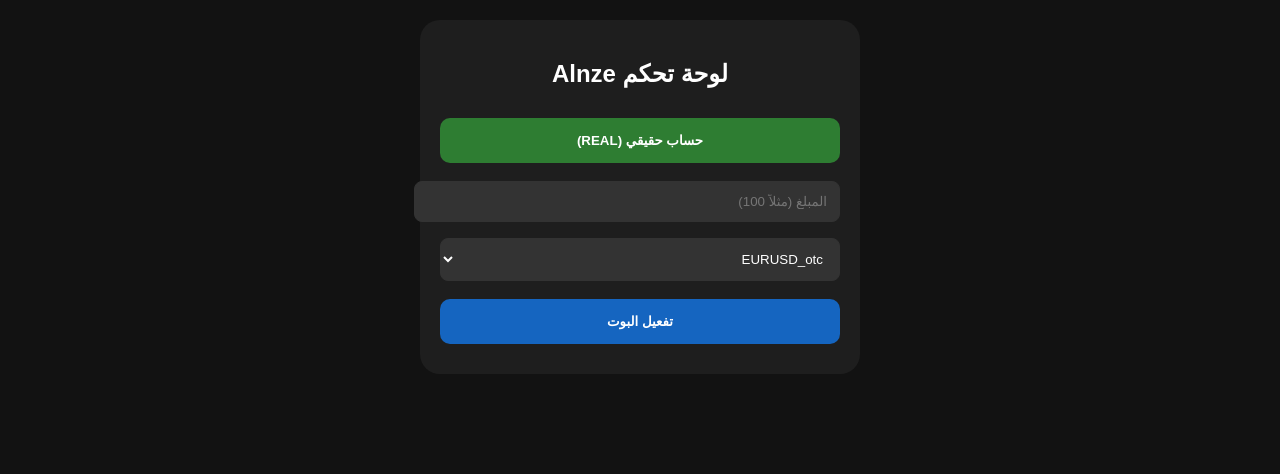
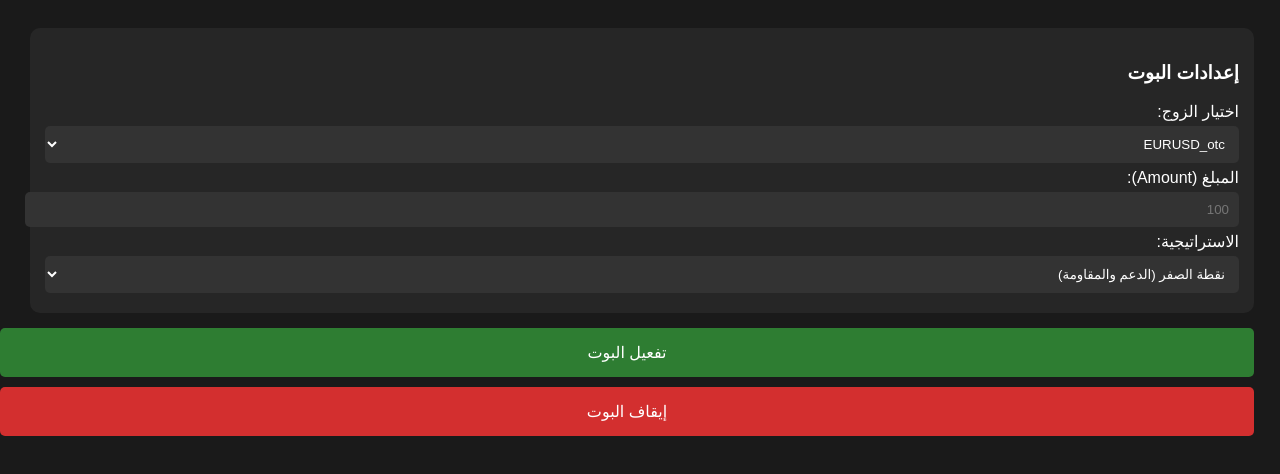
Before and after one commit to fhdmhnd1996-commits/Alnze-Bot-UI, a plain HTML site: page index.html in a window 1280 px wide. Drawn offline with Linux system fonts and the light colour scheme.

Commit message:
Update index.html

```diff
--- a/index.html
+++ b/index.html
@@ -2,22 +2,39 @@
 <html lang="ar" dir="rtl">
 <head>
     <meta charset="UTF-8">
+    <meta name="viewport" content="width=device-width, initial-scale=1.0">
     <style>
-        body { background-color: #121212; color: #ffffff; font-family: sans-serif; margin: 0; padding: 20px; }
-        .container { max-width: 400px; margin: auto; background: #1e1e1e; padding: 20px; border-radius: 20px; }
-        button { width: 100%; padding: 15px; margin: 10px 0; border: none; border-radius: 10px; font-weight: bold; cursor: pointer; }
-        .real-btn { background-color: #2e7d32; color: white; }
-        .start-btn { background-color: #1565c0; color: white; }
-        input, select { width: 100%; padding: 12px; margin: 8px 0; border-radius: 8px; border: 1px solid #333; background: #333; color: white; }
+        body { background-color: #1a1a1a; color: white; font-family: sans-serif; padding: 20px; }
+        .card { background-color: #262626; padding: 15px; border-radius: 10px; margin-bottom: 15px; }
+        select, input { width: 100%; padding: 10px; margin: 5px 0; background: #333; color: white; border: none; border-radius: 5px; }
+        .btn-green { background-color: #2e7d32; padding: 15px; text-align: center; border-radius: 5px; width: 100%; margin-top: 10px; }
+        .btn-blue { background-color: #1976d2; padding: 15px; text-align: center; border-radius: 5px; width: 100%; margin-top: 10px; }
     </style>
 </head>
 <body>
-    <div class="container">
-        <h2 style="text-align:center;">لوحة تحكم Alnze</h2>
-        <button class="real-btn">حساب حقيقي (REAL)</button>
-        <input type="number" placeholder="المبلغ (مثلاً 100)">
-        <select><option>EURUSD_otc</option></select>
-        <button class="start-btn" onclick="alert('جاري تفعيل البوت...')">تفعيل البوت</button>
+
+    <div class="card">
+        <h3>إعدادات البوت</h3>
+        <label>اختيار الزوج:</label>
+        <select id="pairs">
+            <option>EURUSD_otc</option>
+            <option>GBPUSD_otc</option>
+            <option>AUDUSD_otc</option>
+        </select>
+
+        <label>المبلغ (Amount):</label>
+        <input type="number" placeholder="100">
+
+        <label>الاستراتيجية:</label>
+        <select>
+            <option>نقطة الصفر (الدعم والمقاومة)</option>
+            <option>استراتيجية Chandelier Exit</option>
+            <option>استراتيجية Chello Pro</option>
+        </select>
     </div>
+
+    <div class="btn-green">تفعيل البوت</div>
+    <div class="btn-blue" style="background-color: #d32f2f;">إيقاف البوت</div>
+
 </body>
 </html>
```
